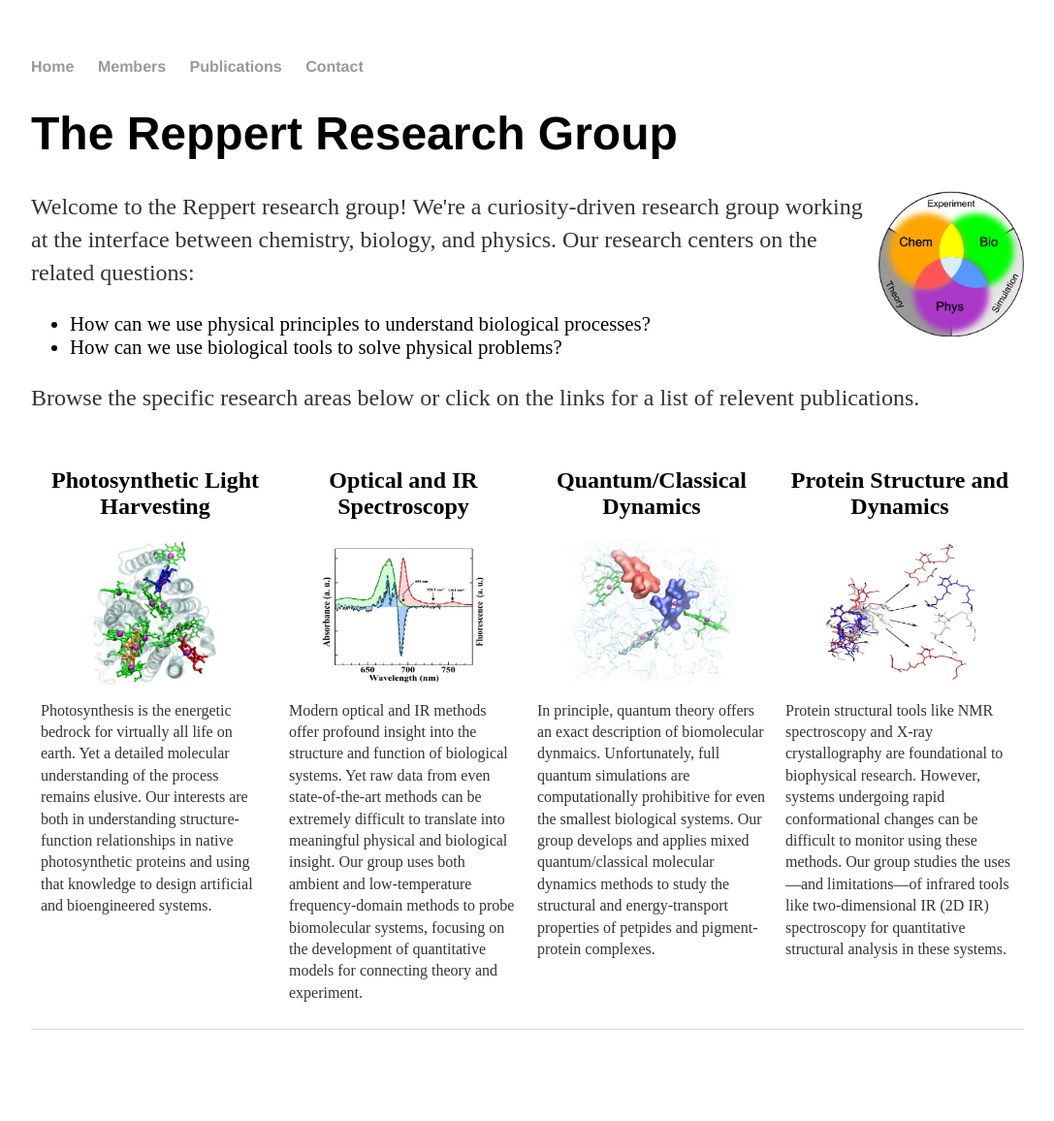
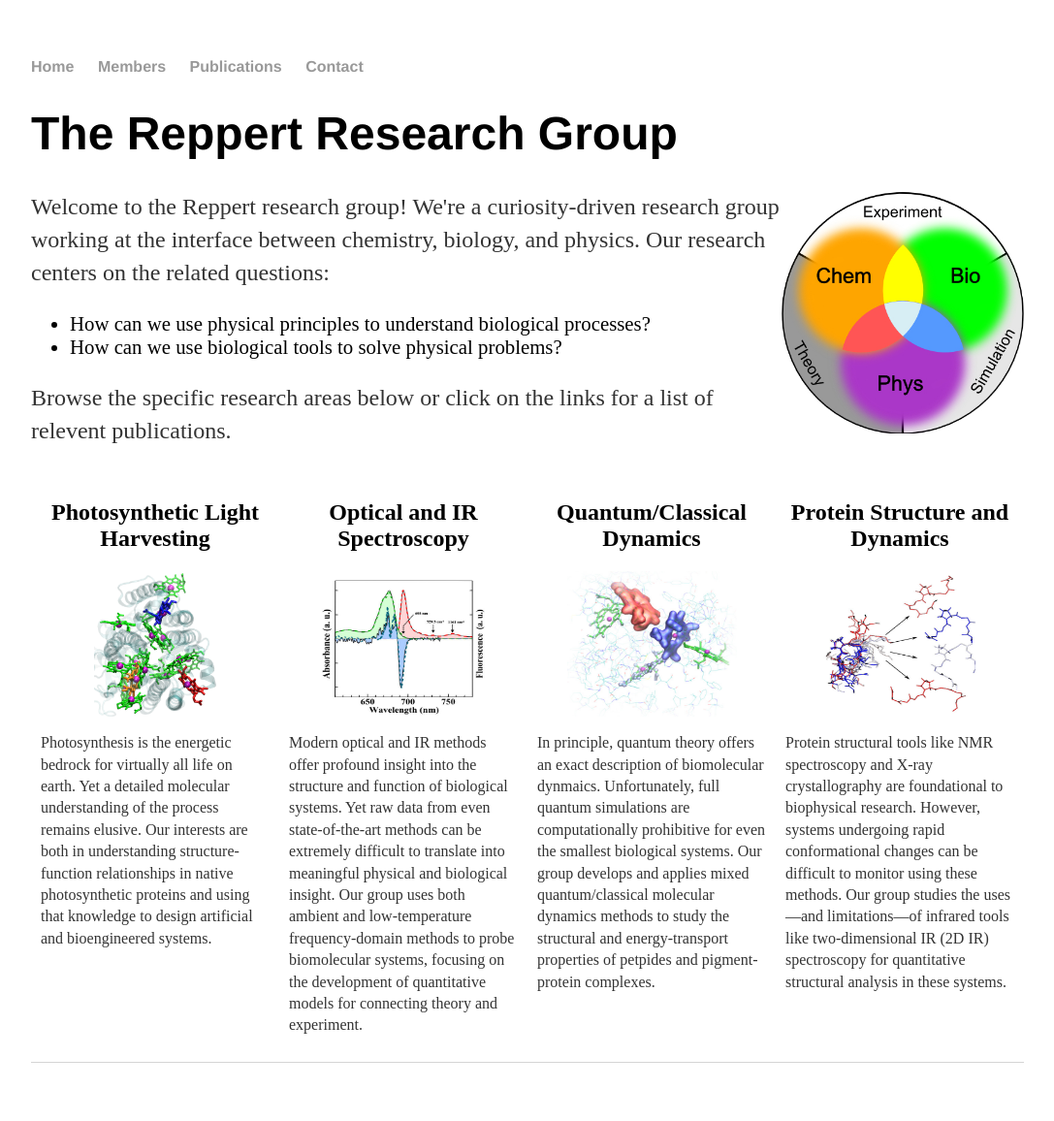
Before and after one commit to mreppert/mreppert.github.io, a Jekyll site: the page built from index.html, in a window 1280 px wide. Shown: the whole page at 97% size, without its empty margins (96-1183 px from the left). Built offline with Jekyll 4.4.1, drawn with Linux system fonts in a browser that asks for light colours; before the commit the page ends 1122 px from its top, so only the background shows below that.

Commit message:
Update index.html

```diff
--- a/index.html
+++ b/index.html
@@ -40,7 +40,7 @@ img {
 
 <div class="blurb">
 	<h1>The Reppert Research Group</h1>
-	<p><img src="/research_venn_diagram.jpg" width="150"; height="150" style="float:right;">Welcome to the Reppert research group! We're a curiosity-driven research group working at the interface between chemistry, biology, and physics. Our research centers on the related questions:</p>
+	<p><img src="/research_venn_diagram.jpg" width="250"; height="250" style="float:right;">Welcome to the Reppert research group! We're a curiosity-driven research group working at the interface between chemistry, biology, and physics. Our research centers on the related questions:</p>
 	<ul style="font-size:130%;">
 		<li>How can we use physical principles to understand biological processes?</li>
 		<li>How can we use biological tools to solve physical problems?</li>
```
